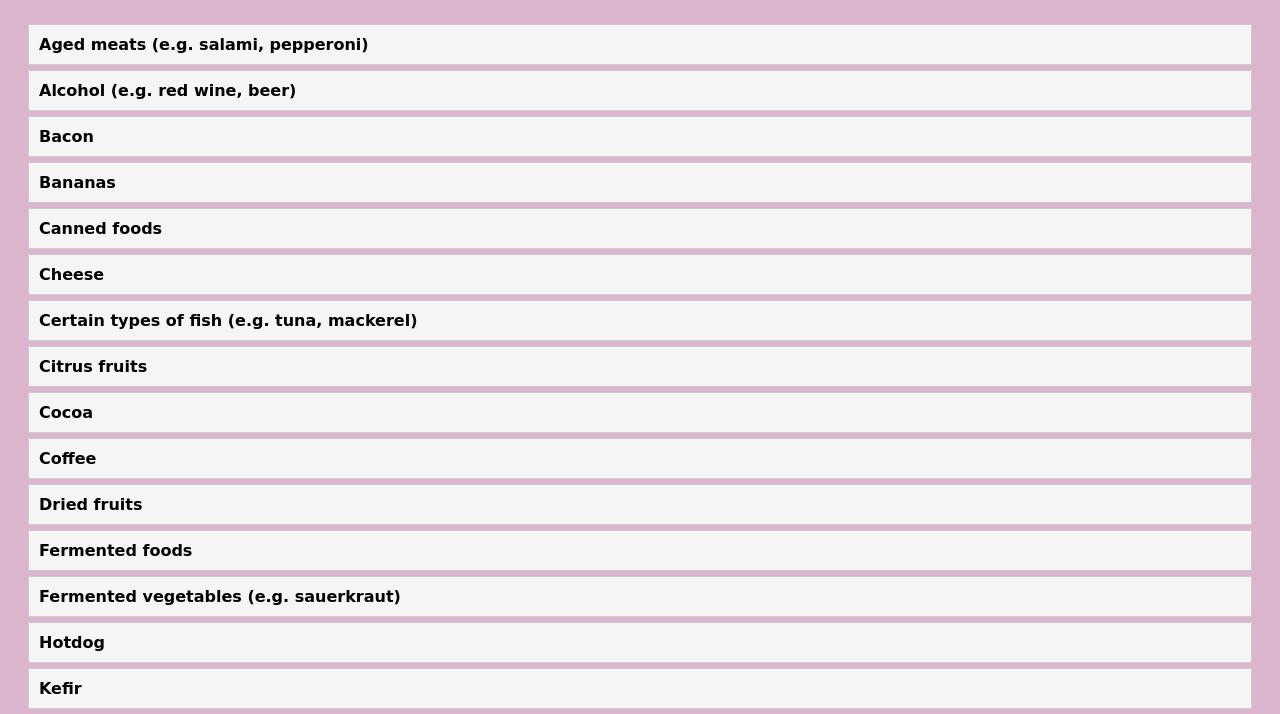
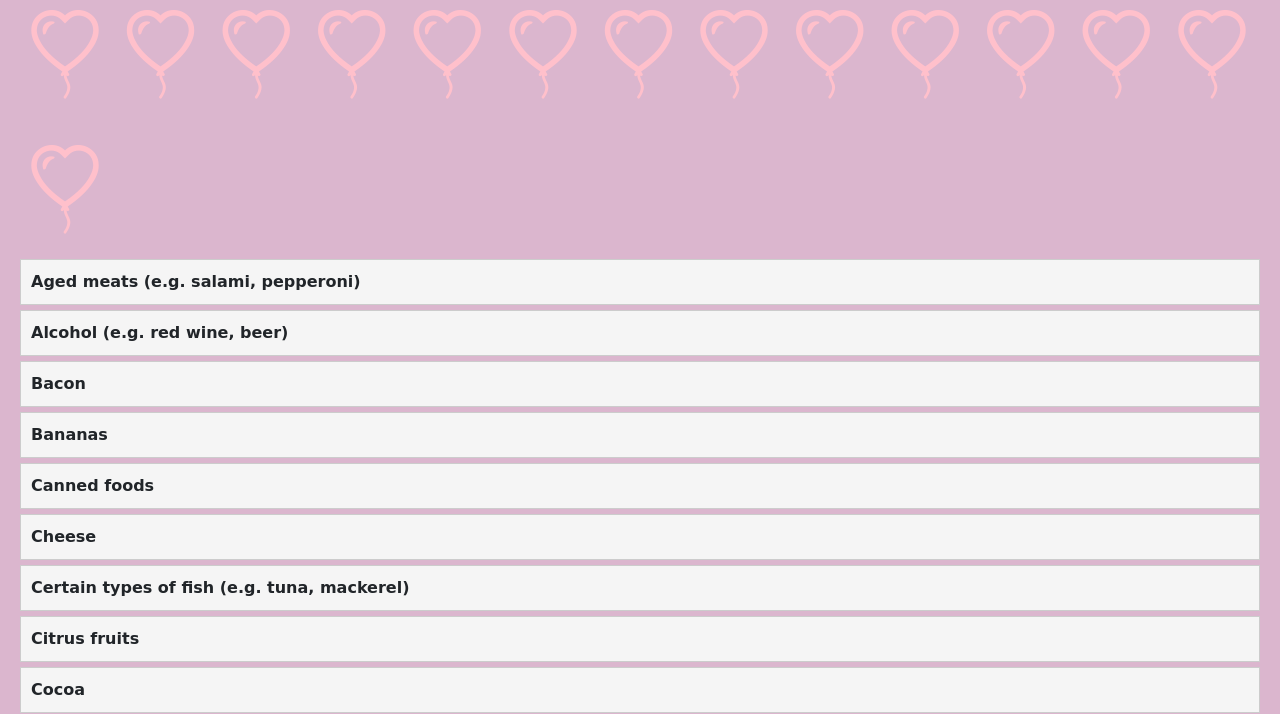
Before and after one commit to AgnesGeller/Histamine-Intolerance-Foods, a plain HTML site: page index.html in a window 1280 px wide. Shown: the part 133-847 px from the top of the page. Drawn offline with nearby package versions, Linux system fonts and the light colour scheme.

Commit message:
Icon added to the html file

```diff
--- a/assets/style.css
+++ b/assets/style.css
@@ -3,6 +3,11 @@ body {
     font-family: Snell Roundhand, cursive;
     font-weight: bold;
     padding: 20px;
+  }
+
+  .bi {
+    font-size: 90px;
+    color: pink;
   }
 
   h1 {
--- a/index.html
+++ b/index.html
@@ -3,12 +3,33 @@
 <head>
   <meta charset="UTF-8">
   <meta name="viewport" content="width=device-width, initial-scale=1.0">
+  <link rel="stylesheet" href="https://cdn.jsdelivr.net/npm/bootstrap-icons@1.11.2/font/bootstrap-icons.min.css">
+  <link href="https://cdn.jsdelivr.net/npm/bootstrap@5.3.2/dist/css/bootstrap.min.css" rel="stylesheet" integrity="sha384-T3c6CoIi6uLrA9TneNEoa7RxnatzjcDSCmG1MXxSR1GAsXEV/Dwwykc2MPK8M2HN" crossorigin="anonymous">
+  <link rel="stylesheet" href="./assets/style.css">
   <title>Foods Containing Histamine</title>
-  <link rel="stylesheet" href="./assets/style.css">
+
 </head>
 <body>
   <h1>List of Foods Containing Histamine</h1>
   <h2>"Click the name of food"</h2>
+  <i class="bi bi-balloon-heart"></i>
+  <i class="bi bi-balloon-heart"></i>
+  <i class="bi bi-balloon-heart"></i>
+  <i class="bi bi-balloon-heart"></i>
+  <i class="bi bi-balloon-heart"></i>
+  <i class="bi bi-balloon-heart"></i>
+  <i class="bi bi-balloon-heart"></i>
+  <i class="bi bi-balloon-heart"></i>
+  <i class="bi bi-balloon-heart"></i>
+  <i class="bi bi-balloon-heart"></i>
+  <i class="bi bi-balloon-heart"></i>
+  <i class="bi bi-balloon-heart"></i>
+  <i class="bi bi-balloon-heart"></i>
+  <i class="bi bi-balloon-heart"></i>
+
+
+
+
   <ul id="foodList"></ul>
 
   <script src="./assets/script.js"></script>
```
